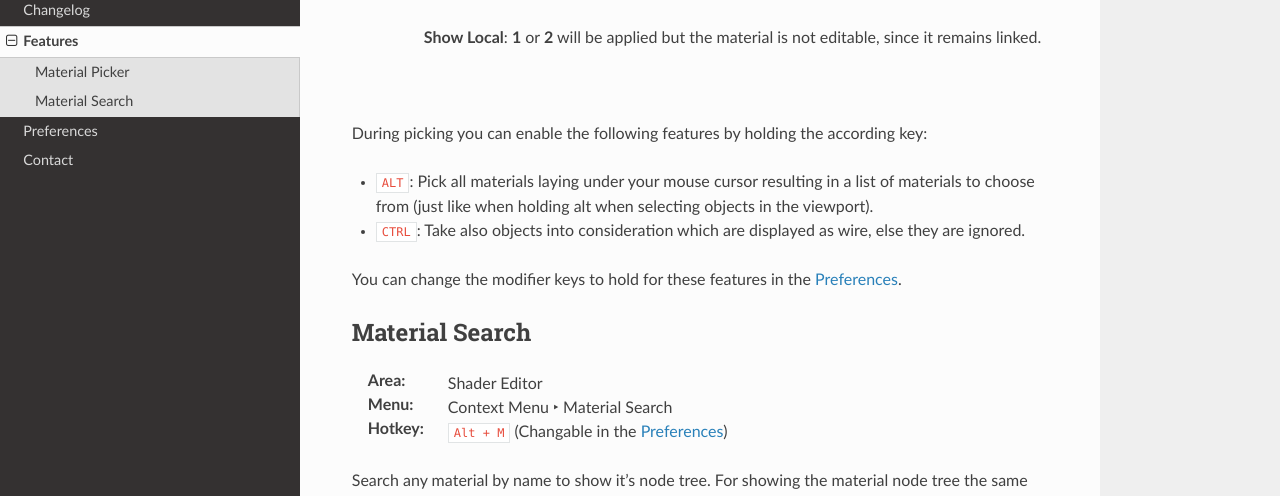
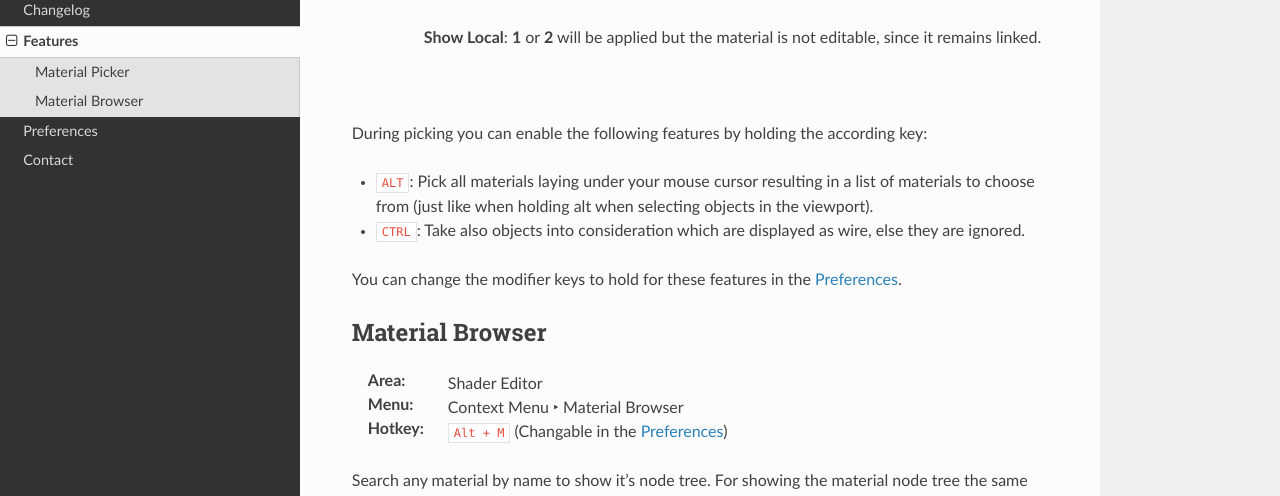
Before and after one commit to rubenmesserschmidt/Material-Picker_docs, a Sphinx documentation site: the page built from docs/source/features.rst, in a window 1280 px wide and 900 px high, scrolled down 813 px. Shown: the part 194-690 px from the top of the window. Built offline with Sphinx 7.4.7 and the Read the Docs theme 2.0.0, drawn with Linux system fonts in a browser that asks for light colours.

Commit message:
renamed material search to material bowser

```diff
--- a/docs/source/features.rst
+++ b/docs/source/features.rst
@@ -48,11 +48,11 @@ During picking you can enable the following features by holding the according ke
 
 You can change the modifier keys to hold for these features in the :ref:`Preferences`.
 
-Material Search
-***************
+Material Browser
+****************
 
 :Area: Shader Editor
-:Menu: Context Menu ‣ Material Search
+:Menu: Context Menu ‣ Material Browser
 :Hotkey: ``Alt + M`` (Changable in the :ref:`Preferences`)
 
 Search any material by name to show it's node tree. For showing the material node tree the same cases as for the pick are considered.
```
